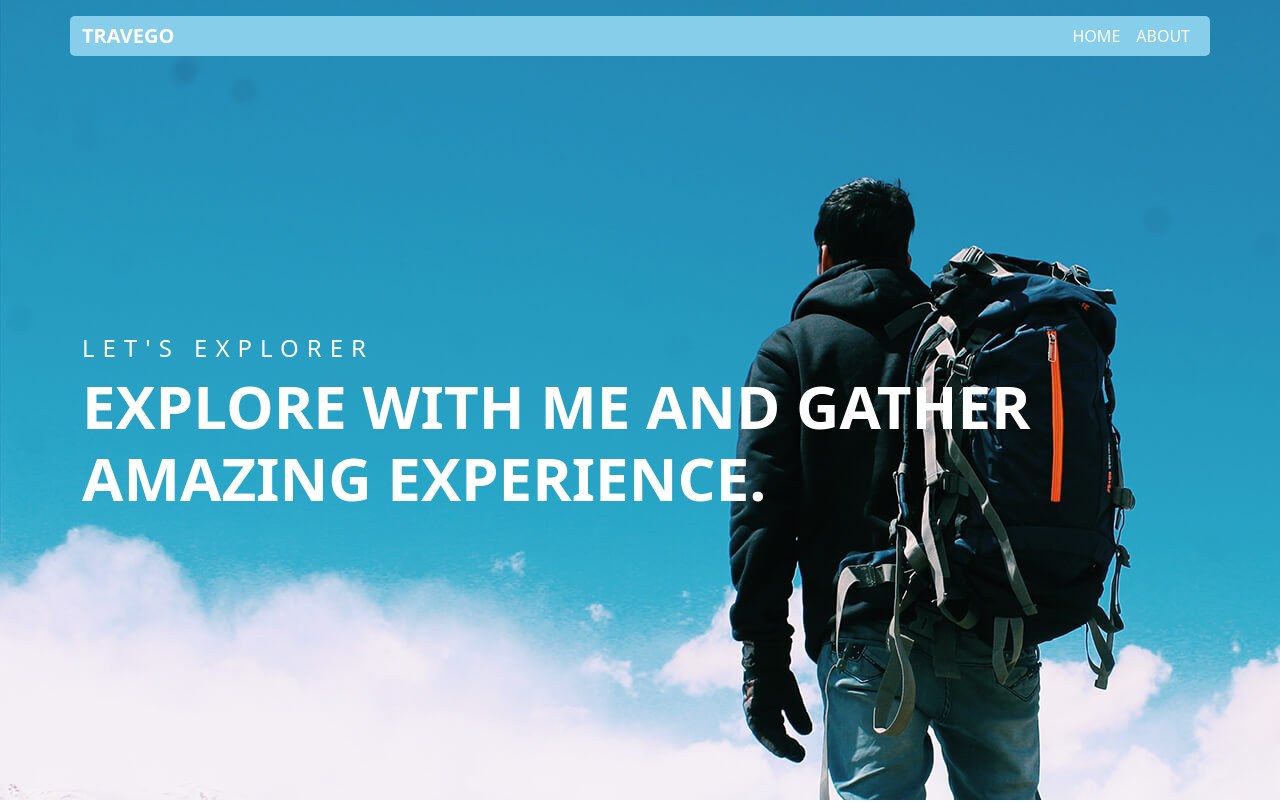
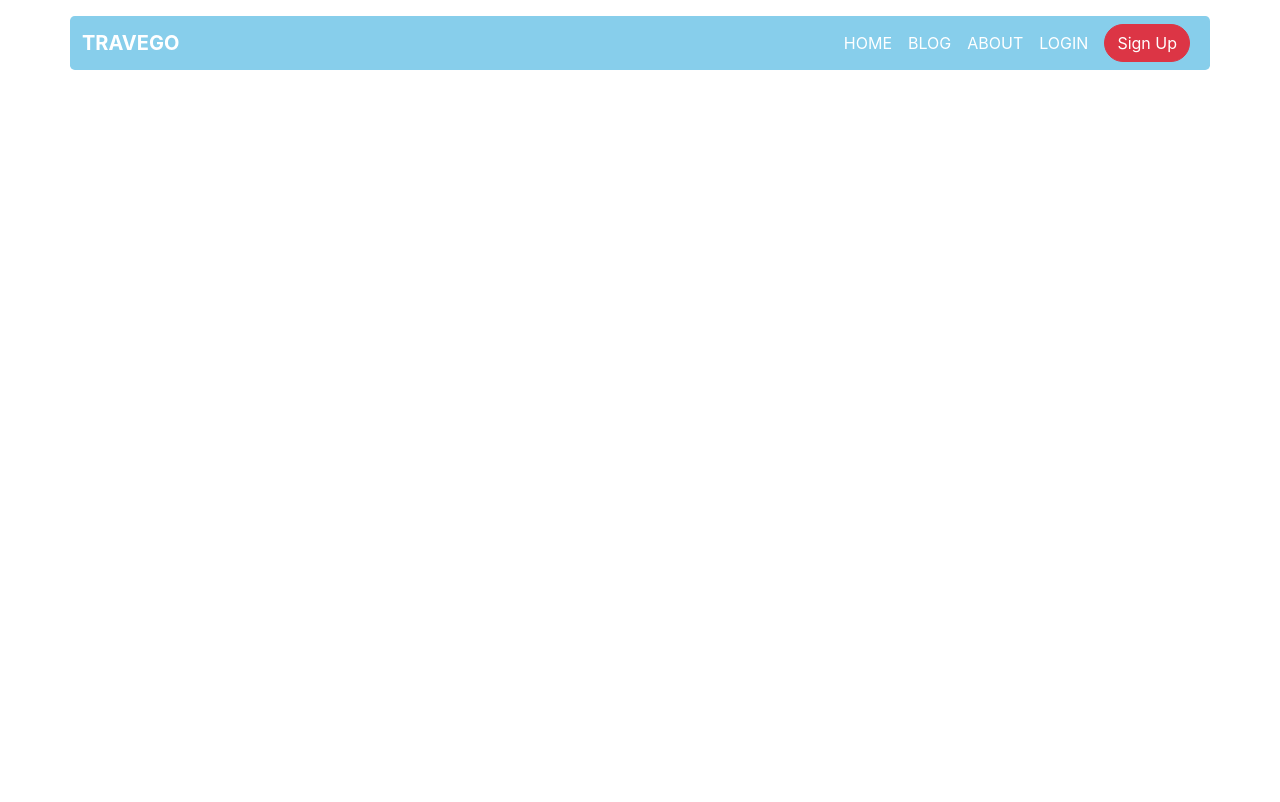
Before and after one commit to habib-sc/travego, a React (Create React App) app: page /register in a window 1280 px wide. Shown: the top 802 px of the page. Built offline with nearby package versions, Linux system fonts and the light colour scheme.

Commit message:
set route and added about, blog, checkout, login, register components

```diff
--- a/src/App.js
+++ b/src/App.js
@@ -1,13 +1,26 @@
 import 'bootstrap/dist/css/bootstrap.min.css';
+import { Route, Routes } from 'react-router-dom';
 import './App.css';
+import About from './components/Pages/About/About';
+import Blog from './components/Pages/Blog/Blog';
+import Checkout from './components/Pages/Checkout/Checkout';
 import Home from './components/Pages/Home/Home';
+import Login from './components/Pages/Login/Login';
+import Register from './components/Pages/Register/Register';
 import Header from './components/Shared/Header/Header';
 
 function App() {
   return (
     <div className="App">
       <Header></Header>
-      <Home></Home>
+      <Routes>
+        <Route path='/' element={<Home></Home>}></Route>
+        <Route path='/blog' element={<Blog></Blog>}></Route>
+        <Route path='/about' element={<About></About>}></Route>
+        <Route path='/checkout' element={<Checkout></Checkout>}></Route>
+        <Route path='/login' element={<Login></Login>}></Route>
+        <Route path='/regtister' element={<Register></Register>}></Route>
+      </Routes>
     </div>
   );
 }
--- /dev/null
+++ b/src/components/Pages/About/About.js
@@ -0,0 +1,11 @@
+import React from 'react';
+
+const About = () => {
+    return (
+        <div>
+            About
+        </div>
+    );
+};
+
+export default About;
--- /dev/null
+++ b/src/components/Pages/Blog/Blog.js
@@ -0,0 +1,11 @@
+import React from 'react';
+
+const Blog = () => {
+    return (
+        <div>
+            Blog
+        </div>
+    );
+};
+
+export default Blog;
--- /dev/null
+++ b/src/components/Pages/Checkout/Checkout.js
@@ -0,0 +1,11 @@
+import React from 'react';
+
+const Checkout = () => {
+    return (
+        <div>
+            Checkout
+        </div>
+    );
+};
+
+export default Checkout;
--- /dev/null
+++ b/src/components/Pages/Login/Login.js
@@ -0,0 +1,11 @@
+import React from 'react';
+
+const Login = () => {
+    return (
+        <div>
+            Login
+        </div>
+    );
+};
+
+export default Login;
--- /dev/null
+++ b/src/components/Pages/Register/Register.js
@@ -0,0 +1,11 @@
+import React from 'react';
+
+const Register = () => {
+    return (
+        <div>
+            Register
+        </div>
+    );
+};
+
+export default Register;
--- a/src/components/Services/Service/Service.js
+++ b/src/components/Services/Service/Service.js
@@ -1,17 +1,24 @@
 import React from 'react';
+import { useNavigate } from 'react-router-dom';
 
 const Service = (props) => {
     const {name, img, price, text} = props.service;
+    const navigate = useNavigate();
+
+    const handleHire = () => {
+        navigate('/checkout');
+    }
+
     return (
         <div className="card position-relative" style={{'height': '500px'}}>
-            <img src={img} className="card-img-top position-absolute" style={{'height': '100%', 'background-size': 'cover'}} alt="..."/>
+            <img src={img} className="card-img-top position-absolute" style={{'height': '100%', 'backgroundSize': 'cover'}} alt="..."/>
             <div className='service-card-price rounded-pill px-2 py-1 bg-light'>
                 <p className='mb-0 fw-bold'>{price}$ <span>/ day</span></p>
             </div>
-            <div class="card-body service-card-body m-3 rounded-3 shadow-lg">
+            <div className="card-body service-card-body m-3 rounded-3 shadow-lg">
                 <h5 className="card-title fw-bold">{name}</h5>
                 <p className="card-text">{text}</p>
-                <button className='btn btn-light shadow-lg fw-bold'>Hire For This</button>
+                <button onClick={handleHire} className='btn btn-light shadow-lg fw-bold'>Hire For This</button>
             </div>
         </div>
     );
--- a/src/components/Shared/Header/Header.js
+++ b/src/components/Shared/Header/Header.js
@@ -1,5 +1,6 @@
 import React from 'react';
 import { Container, Nav, Navbar } from 'react-bootstrap';
+import { Link } from 'react-router-dom';
 import './Header.css';
 
 const Header = () => {
@@ -12,11 +13,22 @@ const Header = () => {
                     <Navbar.Collapse id="responsive-navbar-nav">
                         <Nav className="me-auto">
                         </Nav>
-                        <Nav className='text-uppercase'>
-                            <Nav.Link className='text-white' href="#deets">Home</Nav.Link>
-                            <Nav.Link className='text-white' href="#memes">
-                                About
-                            </Nav.Link>
+                        <Nav className='text-uppercase d-flex align-items-center'>
+                            <li className="nav-item">
+                                <Link className='nav-link text-white' to='/'>Home</Link>
+                            </li>
+                            <li className="nav-item">
+                                <Link className='nav-link text-white' to='/blog'>Blog</Link>
+                            </li>
+                            <li className="nav-item">
+                                <Link className='nav-link text-white' to='/about'>About</Link>
+                            </li>
+                            <li className="nav-item">
+                                <Link className='nav-link text-white' to='/login'>Login</Link>
+                            </li>
+                            <li className="nav-item">
+                                <Link className='nav-link text-white' to='/register'><button className='btn btn-danger rounded-pill'>Sign Up</button></Link>
+                            </li>
                         </Nav>
                     </Navbar.Collapse>
                 </Container>
--- a/src/index.js
+++ b/src/index.js
@@ -1,14 +1,17 @@
 import React from 'react';
 import ReactDOM from 'react-dom/client';
+import { BrowserRouter } from 'react-router-dom';
+import App from './App';
 import './index.css';
-import App from './App';
 import reportWebVitals from './reportWebVitals';
 
 const root = ReactDOM.createRoot(document.getElementById('root'));
 root.render(
-  <React.StrictMode>
-    <App />
-  </React.StrictMode>
+  <BrowserRouter>
+    <React.StrictMode>
+      <App />
+    </React.StrictMode>
+  </BrowserRouter>
 );
 
 // If you want to start measuring performance in your app, pass a function
```
